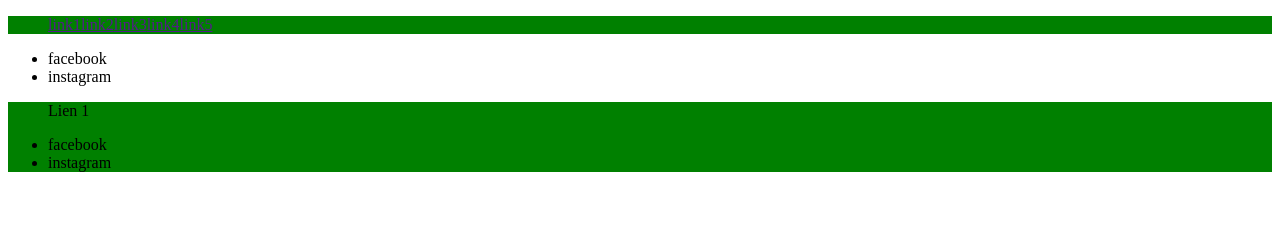
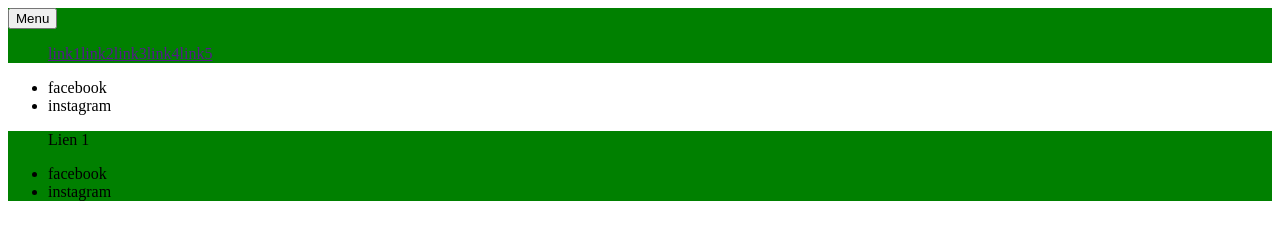
Before and after one commit to BardeyLucas/git-main, a website: page index.html in a window 1280 px wide. Drawn offline with Linux system fonts and the light colour scheme.

Commit message:
Ajout bouton

```diff
--- a/index.html
+++ b/index.html
@@ -8,6 +8,7 @@
   </head>
   <body>
     <header>
+      <button id="menu-btn">Menu</button>
       <nav>
         <ul>
           <li><a href="">link1</a></li>
```
